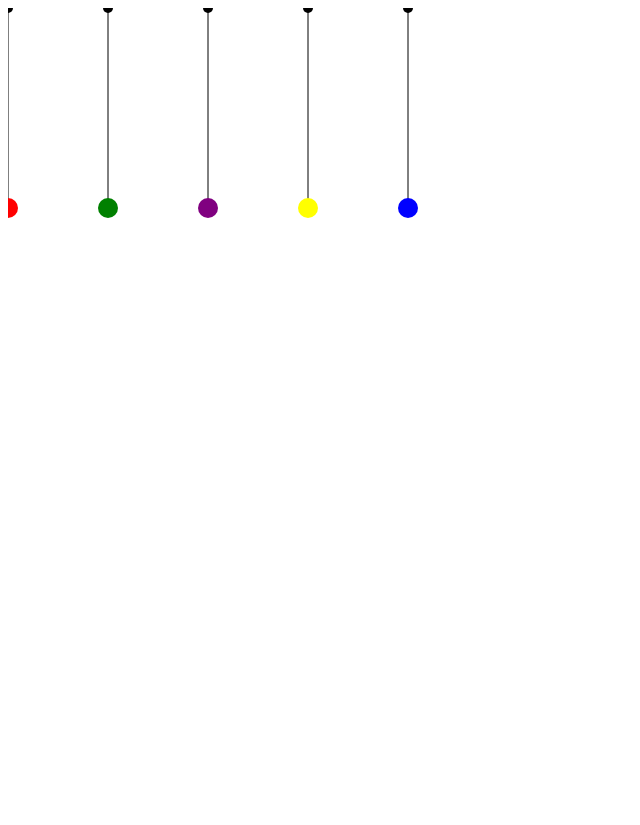
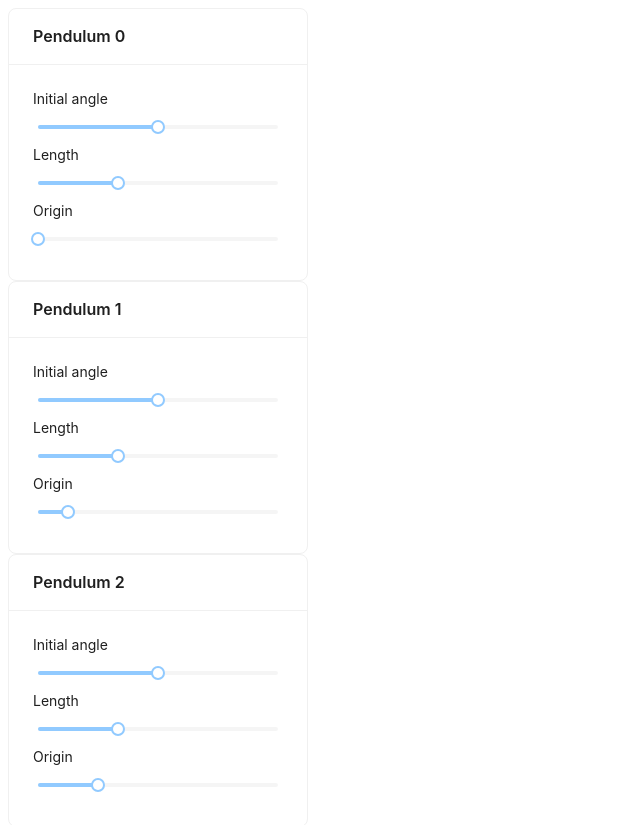
Before and after one commit to achahine78/pendulums-client, a React (Vite) app: page / in a window 1280 px wide. Shown: the top 825 px of the page, without its empty margins (0-640 px from the left). Before the commit the page ends 800 px from the top, so only its background shows below. Built offline with nearby package versions, Linux system fonts and the light colour scheme.

Commit message:
feat: add control panels to control pendulum initial positions

```diff
--- a/package.json
+++ b/package.json
@@ -10,6 +10,7 @@
     "preview": "vite preview"
   },
   "dependencies": {
+    "antd": "^5.8.2",
     "react": "^18.2.0",
     "react-dom": "^18.2.0"
   },
--- a/src/App.jsx
+++ b/src/App.jsx
@@ -1,11 +1,35 @@
 import { useState } from "react";
 import { pendulumsInitialState } from "./constants/pendulums";
 import Canvas from "./components/Canvas";
+import ControlPanel from "./components/ControlPanel";
 
 function App() {
-  const [pendulums] = useState(pendulumsInitialState);
+  const [pendulums, setPendulums] = useState(pendulumsInitialState);
+
+  const updatePendulum = (newPendulum) => {
+    const newPendulums = pendulums.map((pendulum) => {
+      if (newPendulum.id === pendulum.id) {
+        return {
+          ...newPendulum,
+        };
+      }
+
+      return pendulum;
+    });
+    setPendulums(newPendulums);
+  };
+
   return (
     <div>
+      <div>
+        {pendulums.map((pendulum) => (
+          <ControlPanel
+            pendulum={pendulum}
+            updatePendulum={updatePendulum}
+            key={pendulum.id}
+          />
+        ))}
+      </div>
       <Canvas pendulums={pendulums} />
     </div>
   );
--- /dev/null
+++ b/src/components/ControlPanel.jsx
@@ -0,0 +1,78 @@
+import { Slider, Card } from "antd";
+
+const ControlPanel = ({ pendulum, updatePendulum }) => {
+  return (
+    <Card style={{ width: 300 }} title={`Pendulum ${pendulum.id}`}>
+      <div>
+        Initial angle
+        <Slider
+          value={pendulum.angle}
+          min={-Math.PI / 2}
+          max={Math.PI / 2}
+          step={0.01}
+          onChange={(newValue) => {
+            updatePendulum({
+              ...pendulum,
+              angle: newValue,
+              bob: {
+                x:
+                  pendulum.pendulumLength * Math.sin(newValue) +
+                  pendulum.origin.x,
+                y:
+                  pendulum.pendulumLength * Math.cos(newValue) +
+                  pendulum.origin.y,
+              },
+            });
+          }}
+        />
+      </div>
+      <div>
+        Length
+        <Slider
+          value={pendulum.pendulumLength}
+          min={1}
+          max={600}
+          onChange={(newValue) => {
+            updatePendulum({
+              ...pendulum,
+              pendulumLength: Number(newValue),
+              bob: {
+                x:
+                  Number(newValue) * Math.sin(pendulum.angle) +
+                  pendulum.origin.x,
+                y:
+                  Number(newValue) * Math.cos(pendulum.angle) +
+                  pendulum.origin.y,
+              },
+            });
+          }}
+        />
+      </div>
+      <div>
+        Origin
+        <Slider
+          value={pendulum.origin.x}
+          min={0}
+          max={800}
+          onChange={(newValue) => {
+            updatePendulum({
+              ...pendulum,
+              origin: {
+                x: Number(newValue),
+                y: 0,
+              },
+              bob: {
+                x:
+                  pendulum.pendulumLength * Math.sin(pendulum.angle) +
+                  Number(newValue),
+                y: pendulum.pendulumLength * Math.cos(pendulum.angle),
+              },
+            });
+          }}
+        />
+      </div>
+    </Card>
+  );
+};
+
+export default ControlPanel;
```
Also changed, not shown: 1 other file (tests, documents, lock files or other folders).
